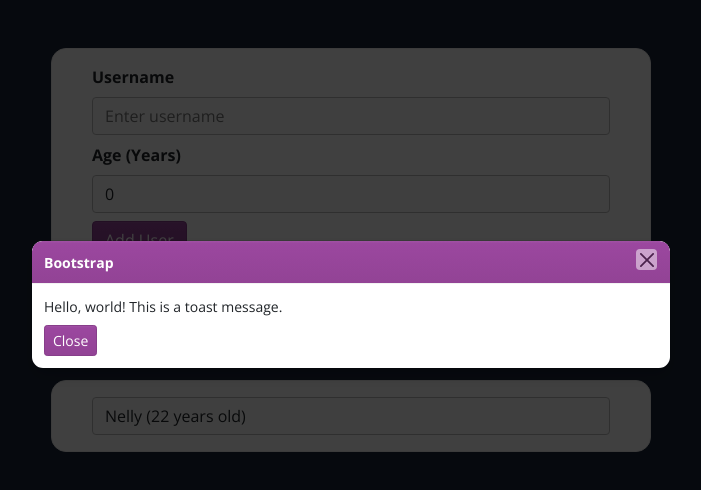
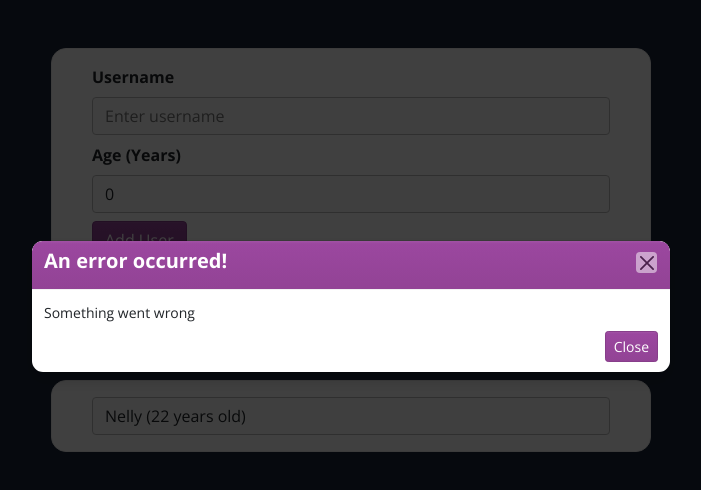
Before and after one commit to edxmene/react-guide-01-project, a React (Create React App) app: page / in a window 1280 px wide. Shown: the top 490 px of the page, without its empty margins (289-990 px from the left). Built offline with nearby package versions, Linux system fonts and the light colour scheme.

Commit message:
Final features of modal added

```diff
--- a/src/App.js
+++ b/src/App.js
@@ -1,5 +1,4 @@
 import React, { useState } from "react";
-import Modal from "./components/Modal/Modal";
 
 import InputUser from "./components/Users/InputUser/InputUser";
 import UserList from "./components/Users/UserList/UserList";
@@ -25,7 +24,6 @@
 
   return (
     <main>
-      <Modal />
       <div className="card mt-5 container">
         <div className="card-body">
           <div className="container">
--- a/src/components/Modal/Modal.js
+++ b/src/components/Modal/Modal.js
@@ -1,7 +1,7 @@
 import React from "react";
 import Button from "../UI/Button/Button";
 
-const Modal = () => {
+const Modal = ({ errorTitle, errorMessage }) => {
   return (
     <div>
       <div className="backdrop" />
@@ -12,7 +12,9 @@
         aria-atomic="true"
       >
         <div className="toast-header">
-          <strong className="me-auto">Bootstrap</strong>
+          <h5>
+            <strong className="me-auto">{errorTitle}</strong>
+          </h5>
           <button
             type="button"
             className="btn-close"
@@ -24,8 +26,8 @@
           </button>
         </div>
         <div className="toast-body">
-          Hello, world! This is a toast message.
-          <Button text={"Close"} size={"btn-sm"} />
+          {errorMessage}
+          <Button text={"Close"} size={"btn-sm"} position={"right"} />
         </div>
       </div>
     </div>
--- a/src/components/UI/Button/Button.js
+++ b/src/components/UI/Button/Button.js
@@ -1,9 +1,10 @@
 import React from "react";
+import { Container } from "react-bootstrap";
 
-const Button = ({ text, type, size }) => {
+const Button = ({ text, type, size, position }) => {
   return (
     <div>
-      <button type={type} className={`btn btn-danger mt-2 ${size}`}>
+      <button type={type} className={`btn btn-danger mt-2 ${size} ${position}`}>
         {text}
       </button>
     </div>
--- a/src/components/Users/InputUser/InputUser.js
+++ b/src/components/Users/InputUser/InputUser.js
@@ -1,5 +1,6 @@
 import React, { useState } from "react";
 import Button from "../../UI/Button/Button";
+import Modal from "../../Modal/Modal";
 
 const InputUser = ({ addUser }) => {
   const [userInput, setUserInput] = useState("");
@@ -15,6 +16,11 @@
     addUser(newUsers);
   };
   return (
+    <div>
+      <Modal
+        errorTitle={"An error occurred!"}
+        errorMessage={"Something went wrong"}
+      />
       <form onSubmit={handleSubmit}>
         <div className="form-group">
           <label htmlFor="username" className="form-label">
@@ -44,6 +50,7 @@
         </div>
         <Button text={"Add User"} type={"submit"} />
       </form>
+    </div>
   );
 };
 // Ojo Button must be of submit type otherwise It will not submit
--- a/src/index.css
+++ b/src/index.css
@@ -54,6 +54,8 @@
 color: white;
 border-top-left-radius: 10px;
 border-top-right-radius: 10px;
+justify-content: space-between;
+align-items: center;
 }
 
 #Close-button {
@@ -61,3 +63,12 @@
   margin-right: 1px;
   margin-bottom: 5px;
 }
+
+.right {
+  float: right;
+  margin-bottom: 10px;
+}
+
+h5 {
+  display: inline-block;
+}
```
Lines whose indentation alone changed are shown as unchanged.
